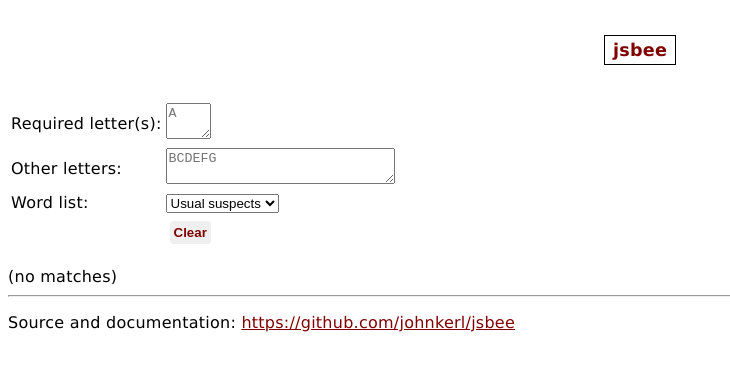
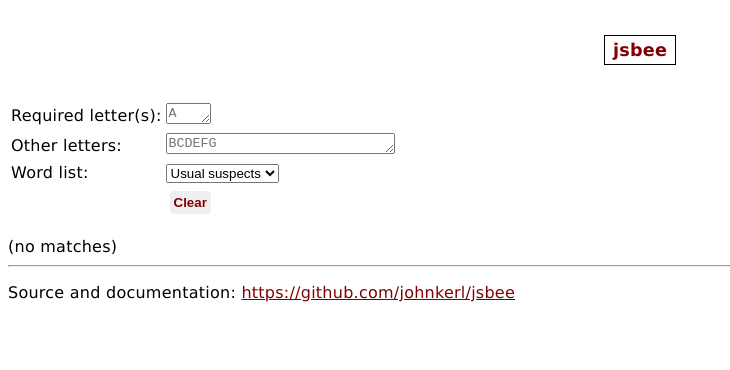
Before and after one commit to johnkerl/word-finder, a website: page index.html in a window 1280 px wide. Shown: the whole page, without its empty margins (0-730 px from the left). Drawn offline with Linux system fonts and the light colour scheme.

Commit message:
fix row heights in textareas

```diff
--- a/index.html
+++ b/index.html
@@ -20,7 +20,7 @@
     Required letter(s):
   </td>
   <td>
-    <textarea placeholder="A" rows=2 cols=3 id="jsbee-required-letters"></textarea>
+    <textarea placeholder="A" rows=1 cols=3 id="jsbee-required-letters"></textarea>
   </td>
 </tr>
 <tr>
@@ -28,7 +28,7 @@
     Other letters:
   </td>
   <td>
-    <textarea placeholder="BCDEFG" rows=2 cols=26 id="jsbee-other-letters"></textarea>
+    <textarea placeholder="BCDEFG" rows=1 cols=26 id="jsbee-other-letters"></textarea>
   </td>
 </tr>
 <tr>
```
